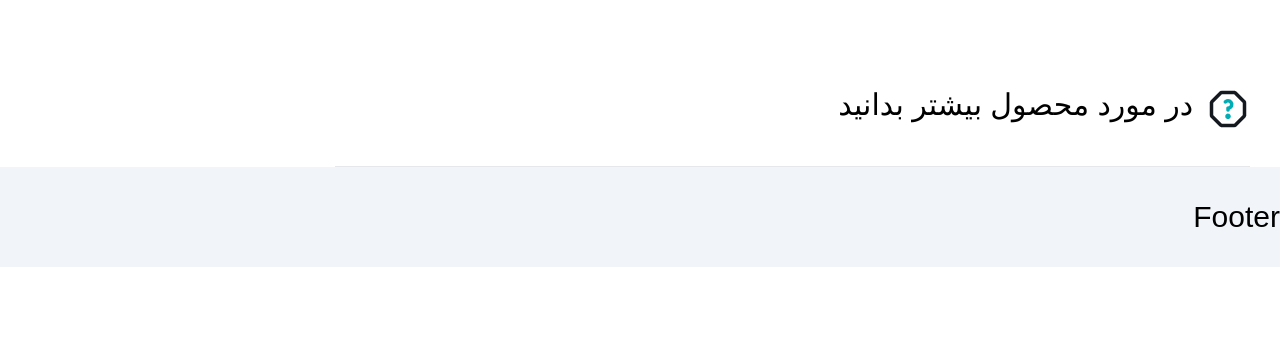
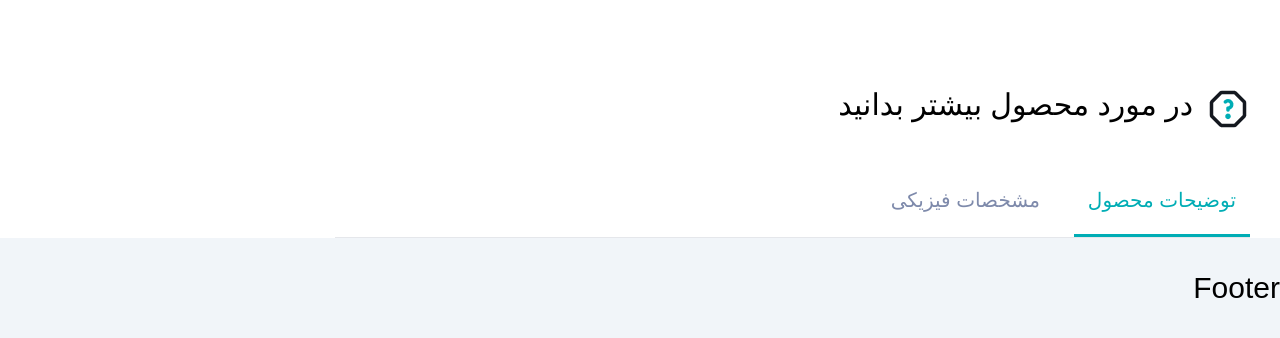
Before and after one commit to TechNullogy/Simple-Shop, a website built with Vite: page src/pages/single-product.html in a window 1280 px wide. Shown: the part 832-1170 px from the top of the page. Before the commit the page ends 1099 px from the top, so only its background shows below. Built offline with nearby package versions, Linux system fonts and the light colour scheme; a web font is replaced by a local one.

Commit message:
feat: add tab items

```diff
--- a/src/pages/single-product.html
+++ b/src/pages/single-product.html
@@ -241,7 +241,8 @@
 
             <!-- tab -->
             <div class="flex basis-3/4 justify-start mt-[35px] border-b">
-
+                <div class="py-[19px] px-[14px] text-[20px] text-[#00ADB5] border-b-[3px] border-b-[#00ADB5]">توضیحات محصول</div>
+                <div class="py-[19px] px-[14px] text-[20px] text-[#7E8AAB] mr-5">مشخصات فیزیکی</div>
             </div>
             <!-- ./tab -->
 
```
